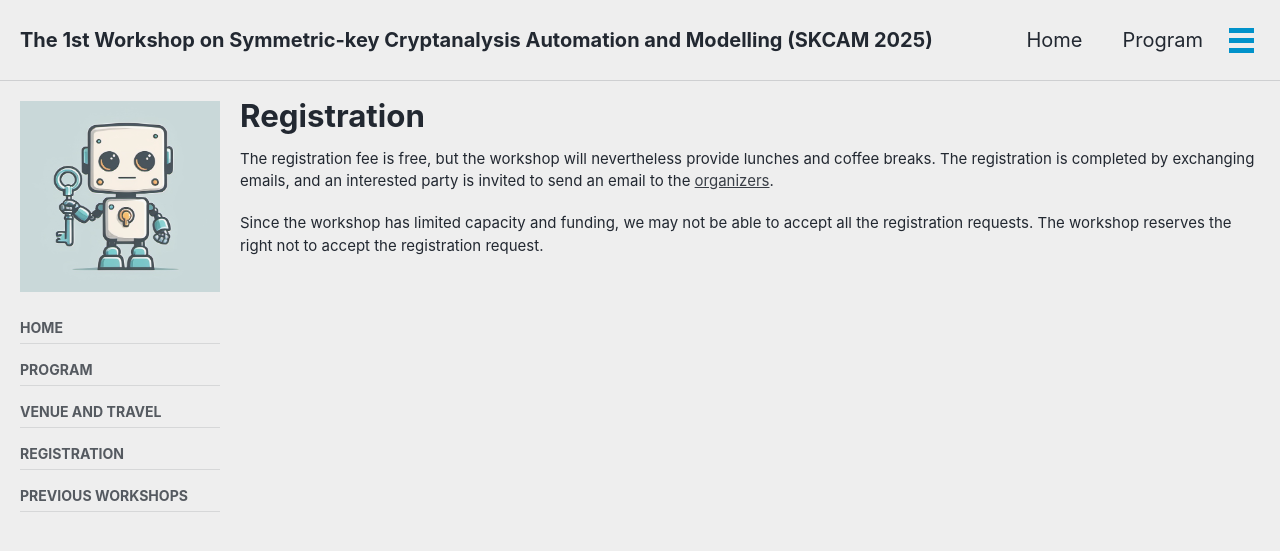
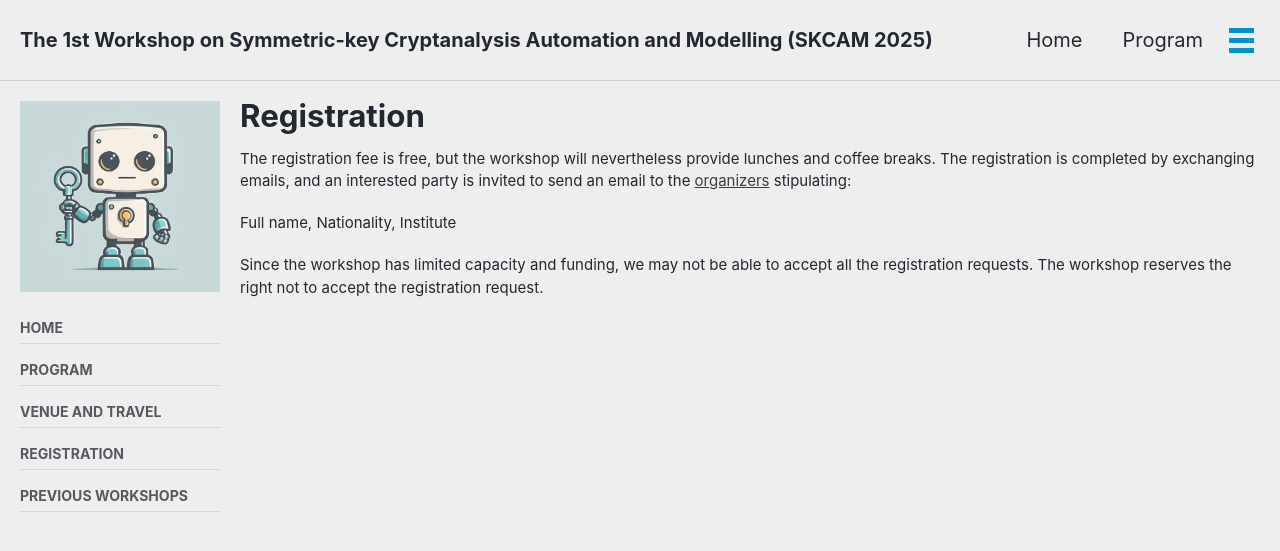
Before and after one commit to cryptanalysisbench/SATbench, a Jekyll site: the page built from registration.md, in a window 1280 px wide and 900 px high. Shown: the top 551 px of the window. Built offline with Jekyll 4.4.1, drawn with Linux system fonts in a browser that asks for light colours; cached includes are drawn as plain includes; nearby versions of some CDN libraries; our own code applies the rules of GitHub Pages for plain Markdown files.

Commit message:
Update registration.md

```diff
--- a/registration.md
+++ b/registration.md
@@ -11,6 +11,8 @@ sidebar:
 
 # Registration
 
-The registration fee is free, but the workshop will nevertheless provide lunches and coffee breaks. The registration is completed by exchanging emails, and an interested party is invited to send an email to the [organizers](https://askworkshop.github.io/ask2023/#contact-information).
+The registration fee is free, but the workshop will nevertheless provide lunches and coffee breaks. The registration is completed by exchanging emails, and an interested party is invited to send an email to the [organizers](https://askworkshop.github.io/ask2023/#contact-information) stipulating:
+
+Full name, Nationality, Institute
 
 Since the workshop has limited capacity and funding, we may not be able to accept all the registration requests. The workshop reserves the right not to accept the registration request.
```
